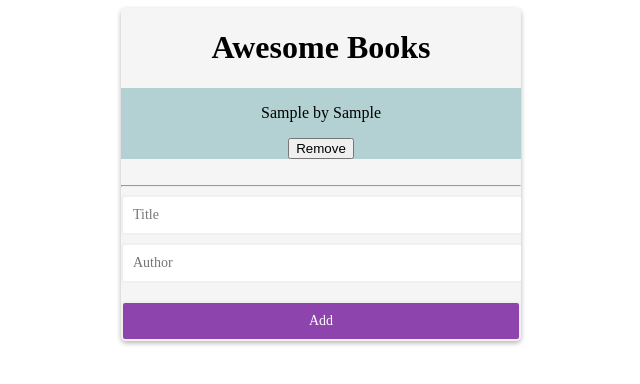
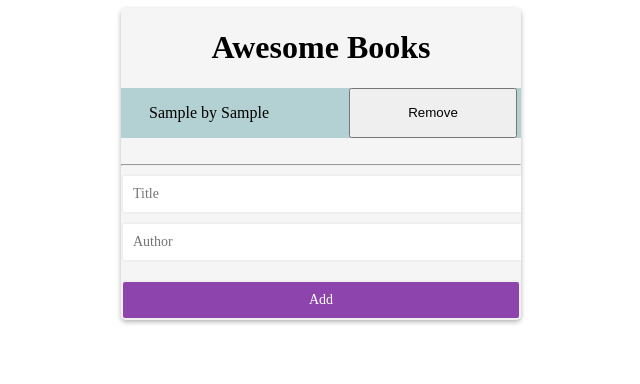
Before and after one commit to fortuneonyeka/books, a website: page index.html in a window 1280 px wide. Both pictures are taken after typing "Sample", "Sample" into the empty fields and a click on the input "Add". Shown: the whole page, without its empty margins (319-959 px from the left). Drawn offline with Linux system fonts and the light colour scheme.

Commit message:
add grid to style.css

```diff
--- a/style.css
+++ b/style.css
@@ -52,3 +52,20 @@ body {
   padding: 10px;
   font-family: inherit;
 }
+
+.display{
+  display: grid;
+  grid-template-columns: repeat(7, 1fr);
+  gap: 56px;
+  grid-template-areas:
+    "a a a a b b b b";
+}
+
+.remove {
+
+  grid-area: b;
+}
+
+.book{
+  grid-area: a;
+}
```
